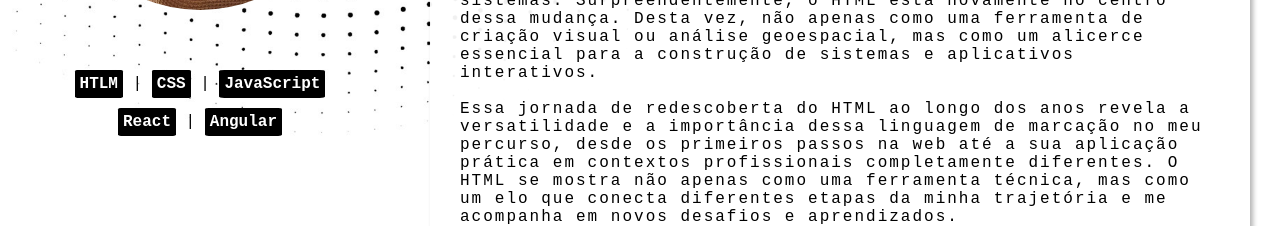
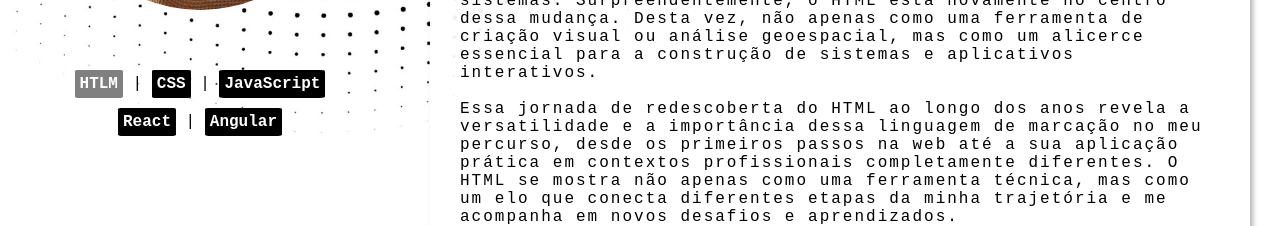
Before and after one commit to LaizCunha/Desafio1-SalvadorTech, a plain HTML site: page index.html in a window 1280 px wide. In both pictures the pointer is over the link "HTLM". Shown: the part 470-696 px from the top of the page. Drawn offline with Linux system fonts and the light colour scheme.

Commit message:
Implementação do hover

```diff
--- a/style.css
+++ b/style.css
@@ -77,6 +77,10 @@ body {
     border-radius: 5%;
 }
 
+.tech a:hover {
+    background-color: gray;
+}
+
 #artigo {
     grid-area: artigo;
 }
```
